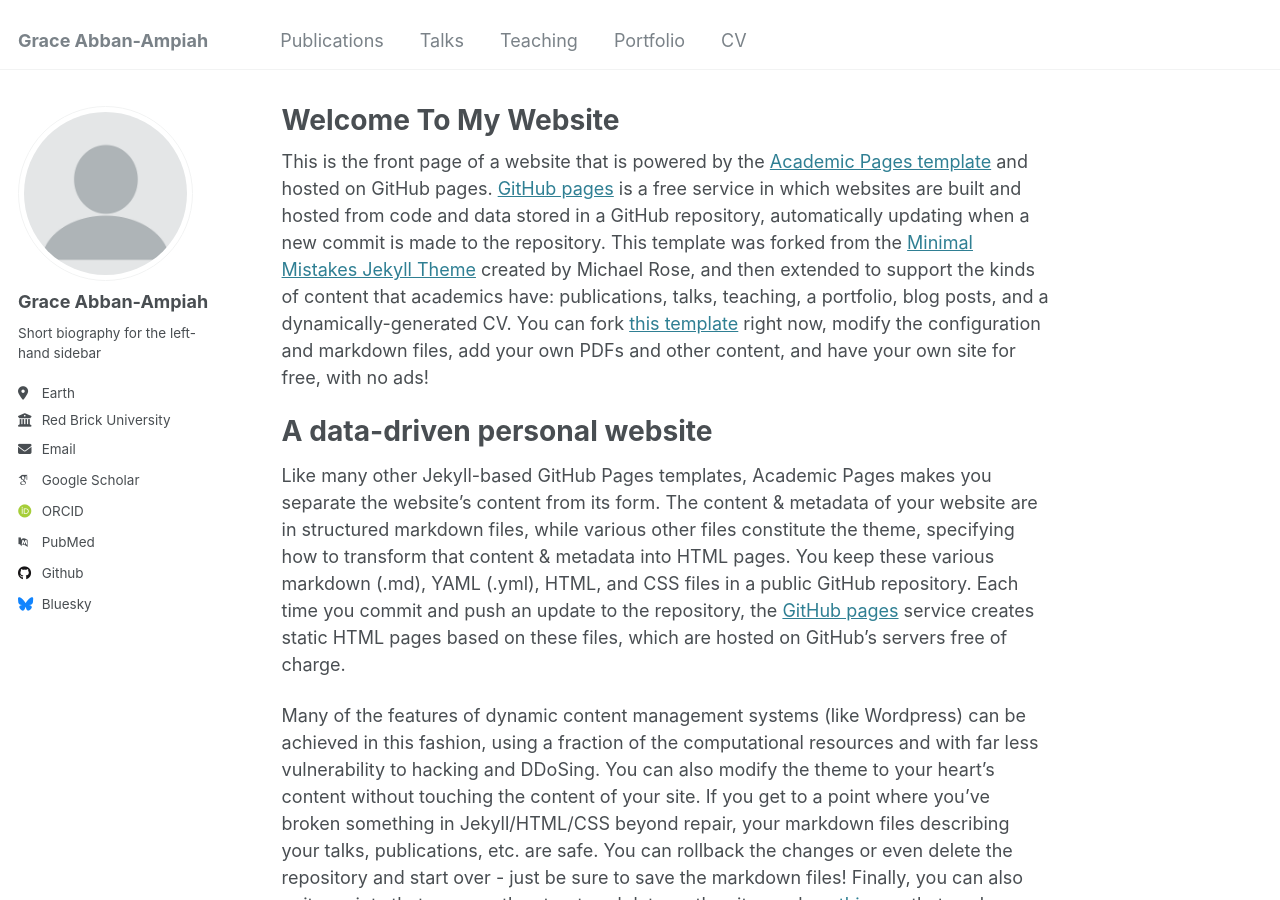
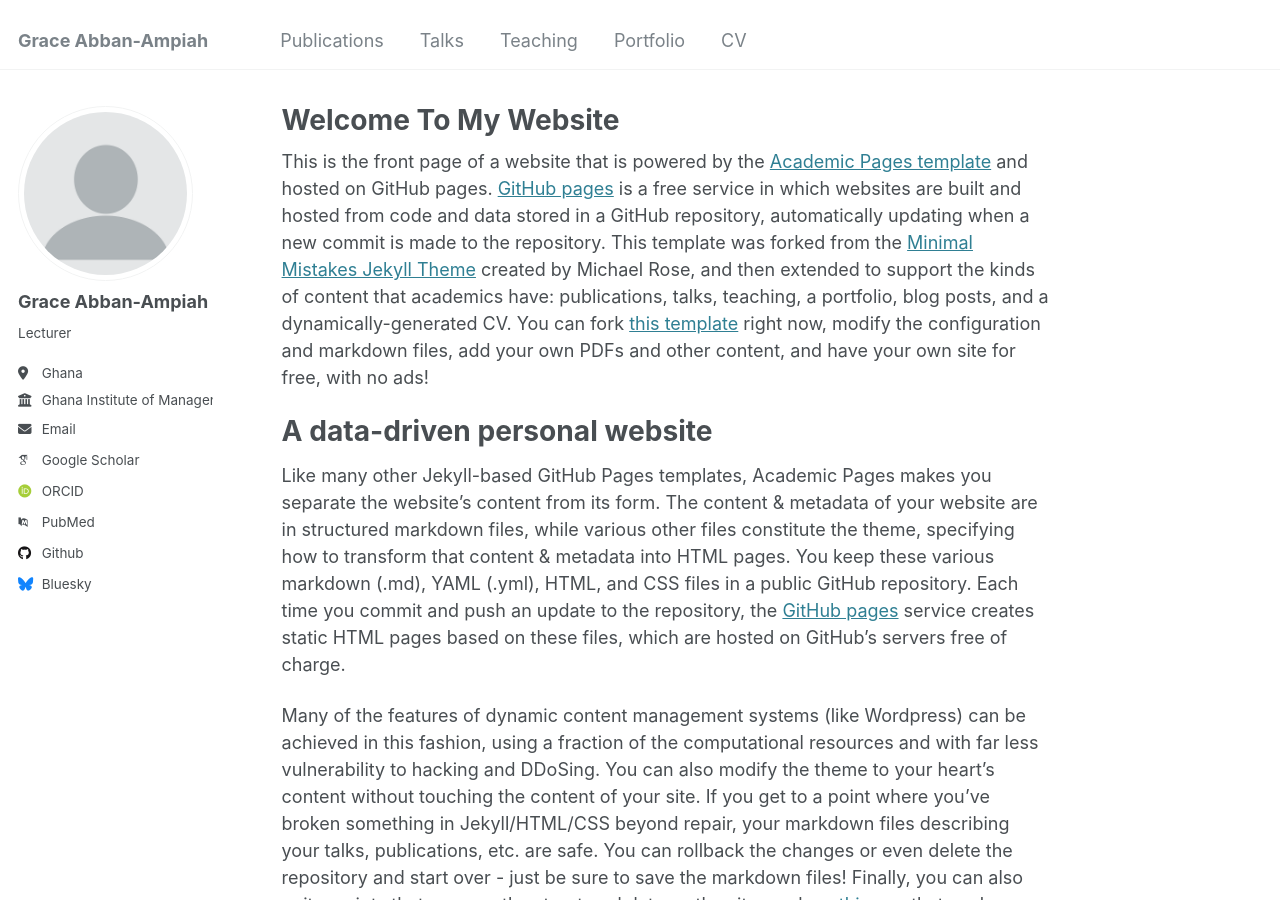
Before and after one commit to gabban-ampiah/gabban-ampiah.github.io, a Jekyll site: the page built from _pages/about.md, in a window 1280 px wide and 900 px high. Built offline with Jekyll 4.4.1, drawn with Linux system fonts in a browser that asks for light colours; some web fonts are replaced.

Commit message:
Update _config.yml

```diff
--- a/_config.yml
+++ b/_config.yml
@@ -24,17 +24,17 @@ author:
   avatar           : "profile.png"
   name             : "Grace Abban-Ampiah"
   pronouns         : # example: "she/her"
-  bio              : "Short biography for the left-hand sidebar"
-  location         : "Earth"
-  employer         : "Red Brick University"
+  bio              : "Lecturer"
+  location         : "Ghana"
+  employer         : "Ghana Institute of Management and Public Administration"
   uri              : # URL
-  email            : "none@example.org"
+  email            : "gabban-ampiah@gimpa.edu.gh"
 
   # Academic websites
   arxiv            : # URL - Update with the correct link to your profile
   googlescholar    : "https://scholar.google.com/citations?user=PS_CX0AAAAAJ"
   impactstory      : # URL
-  orcid            : "http://orcid.org/yourorcidurl"
+  orcid            : "https://orcid.org/0000-0003-1872-769X"
   semantic         : # URL
   pubmed           : "https://www.ncbi.nlm.nih.gov/pubmed/?term=john+snow"
   researchgate     : # URL
```
